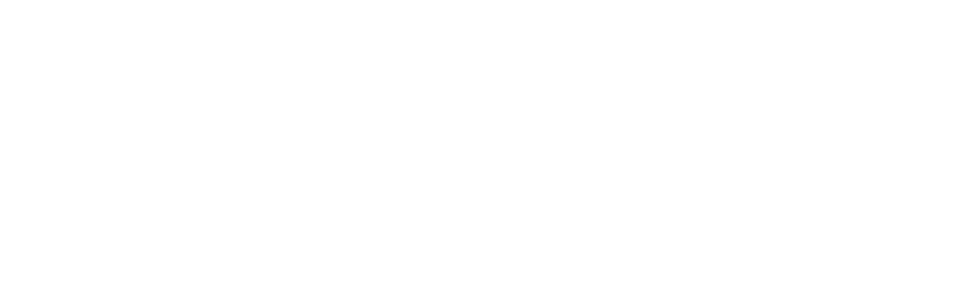
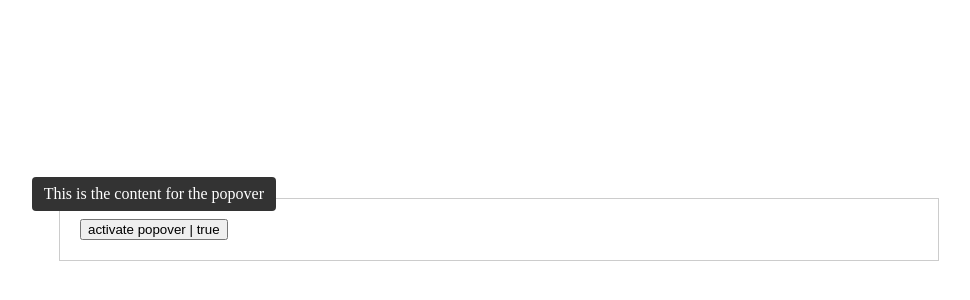
Before and after one commit to Jclong98/popover-tooltip, a Nuxt app: page /popover in a window 1280 px wide. Before the commit this address had no page. Shown: the part 2-302 px from the top of the page, without its empty margins (141-1111 px from the left). Built offline with nearby package versions, Linux system fonts and the light colour scheme.

Commit message:
implement popover component

```diff
--- a/assets/main.css
+++ b/assets/main.css
@@ -1,20 +1,13 @@
-.grid-container {
-  display: grid;
-  grid-template-columns: 1fr 1fr 1fr;
-  grid-template-rows: 1fr 1fr 1fr;
-  gap: 50px;
-  border: 1px solid #ccc;
-}
-
 .tooltip {
   --gap: 8px;
 
   background-color: #333;
   color: white;
+  border: none;
   padding: 8px 12px;
   border-radius: 4px;
   white-space: nowrap;
-  display: none;
+  /* display: none; */
 
   /* position styling */
   position: fixed;
--- /dev/null
+++ b/components/JPopover.vue
@@ -0,0 +1,64 @@
+<script lang="ts" setup>
+import type { Position } from "~/plugins/tooltip";
+
+const props = defineProps<{
+  position: Position;
+}>();
+
+const isOpen = defineModel("isOpen", { default: false });
+
+const id = useId();
+const positionAnchor = computed(() => `--anchor-${id}`);
+const popover = useTemplateRef("popover");
+
+function open() {
+  popover.value?.showPopover();
+}
+
+function close() {
+  popover.value?.hidePopover();
+}
+
+function toggle(v?: boolean) {
+  isOpen.value = v ?? !isOpen.value;
+}
+
+onMounted(() => {
+  watch(isOpen, (nv) => (nv ? open() : close()), { immediate: true });
+});
+</script>
+
+<template>
+  <slot
+    name="activator"
+    v-bind="{
+      toggle,
+      isOpen,
+      id,
+      positionAnchor,
+    }"
+  ></slot>
+
+  <div
+    :id
+    v-bind="$attrs"
+    ref="popover"
+    popover
+    class="tooltip popover"
+    :class="[props.position]"
+    :style="{
+      // @ts-expect-error anchor-name not yet implemented
+      'position-anchor': positionAnchor,
+    }"
+    @toggle="isOpen = $event.newState == 'open'"
+  >
+    <slot></slot>
+  </div>
+</template>
+
+<style scoped>
+:where(.popover) {
+  margin: 0;
+  inset: unset;
+}
+</style>
--- a/pages/index.vue
+++ b/pages/index.vue
@@ -41,3 +41,15 @@
     </button>
   </div>
 </template>
+
+<style scoped>
+.grid-container {
+  display: grid;
+  grid-template-columns: 1fr 1fr 1fr;
+  grid-template-rows: 1fr 1fr 1fr;
+  gap: 50px;
+  border: 1px solid #ccc;
+  padding: 20px;
+  margin: 200px;
+}
+</style>
--- /dev/null
+++ b/pages/popover.vue
@@ -0,0 +1,25 @@
+<script lang="ts" setup></script>
+
+<template>
+  <div class="container">
+    <JPopover position="topCenter" :is-open="true">
+      <template #activator="{ toggle, isOpen, positionAnchor }">
+        <!-- @vue-expect-error anchor-name not yet implemented -->
+        <button :style="{ 'anchor-name': positionAnchor }" @click="toggle()">
+          activate popover | {{ isOpen }}
+        </button>
+      </template>
+
+      This is the content for the popover
+    </JPopover>
+  </div>
+</template>
+
+<style scoped>
+.container {
+  border: 1px solid #ccc;
+  padding: 20px;
+  margin: 200px;
+  display: flex;
+}
+</style>
--- a/plugins/tooltip.ts
+++ b/plugins/tooltip.ts
@@ -1,6 +1,6 @@
 import type { Directive } from "vue";
 
-const POSITIONS = [
+export const POSITIONS = [
   "topCenter",
   "topLeft",
   "topRight",
@@ -9,11 +9,12 @@
   "bottomRight",
   "left",
   "right",
-];
+] as const;
+export type Position = (typeof POSITIONS)[number];
 
-function findFirstValidPosition(modifiers: Record<string, boolean>) {
+function findFirstValidPosition(modifiers: Record<Position, boolean>) {
   for (const key of Object.keys(modifiers)) {
-    if (POSITIONS.includes(key)) {
+    if (POSITIONS.includes(key as Position)) {
       return key;
     }
   }
@@ -29,10 +30,8 @@
   return document.querySelector(`[style*="position-anchor: ${anchorName}"]`);
 }
 
-const vTooltip: Directive = {
+const vTooltip: Directive<any, any, Position> = {
   mounted(el, binding) {
-    console.log({ el, binding });
-
     const id = Math.random().toString(36).substring(2, 15);
     const anchorName = `--anchor-${id}`;
     el.style.anchorName = anchorName;
```
